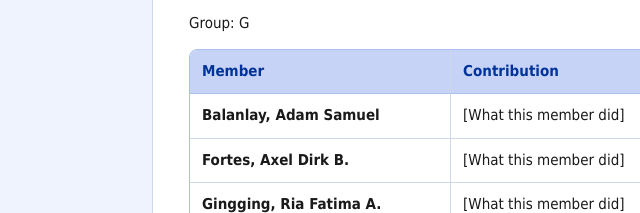
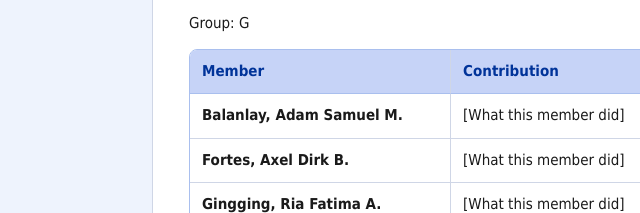
Before and after one commit to nathgokotano-bit/ITC-project-Group-G, a plain HTML site: page index.html in a window 1280 px wide. Shown: the part 947-1160 px from the top of the page, 148-788 px from the left. Drawn offline with Linux system fonts and the light colour scheme.

Commit message:
Update website

```diff
--- a/index.html
+++ b/index.html
@@ -197,7 +197,7 @@
             <table>
                 <thead><tr><th>Member</th><th>Contribution</th></tr></thead>
                 <tbody>
-                    <tr><td>Balanlay, Adam Samuel</td><td>[What this member did]</td></tr>
+                    <tr><td>Balanlay, Adam Samuel M.</td><td>[What this member did]</td></tr>
                     <tr><td>Fortes, Axel Dirk B.</td><td>[What this member did]</td></tr>
                     <tr><td>Gingging, Ria Fatima A.</td><td>[What this member did]</td></tr>
                     <tr><td>Gokotano, Ray Nathaniel M.</td><td>[What this member did]</td></tr>
```
